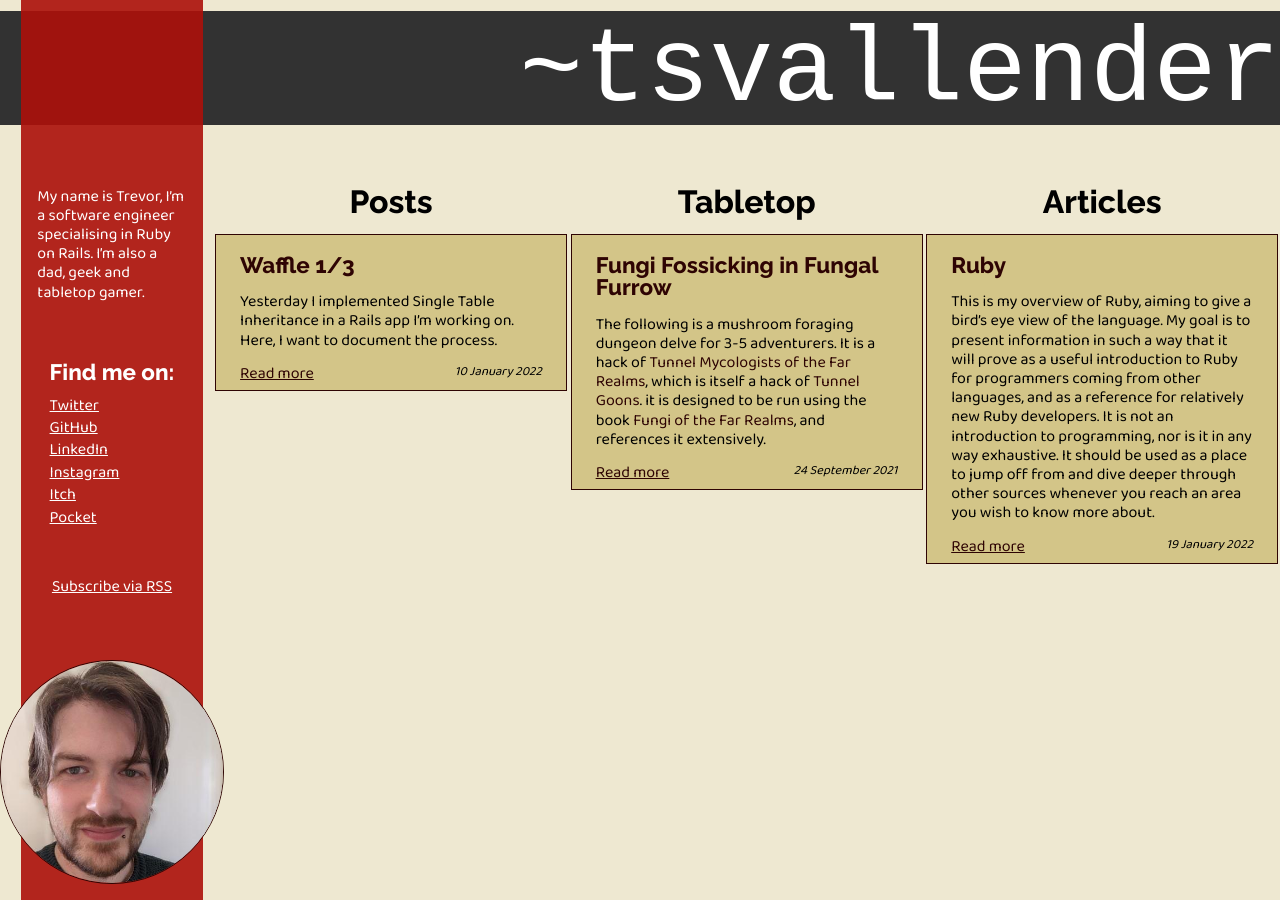
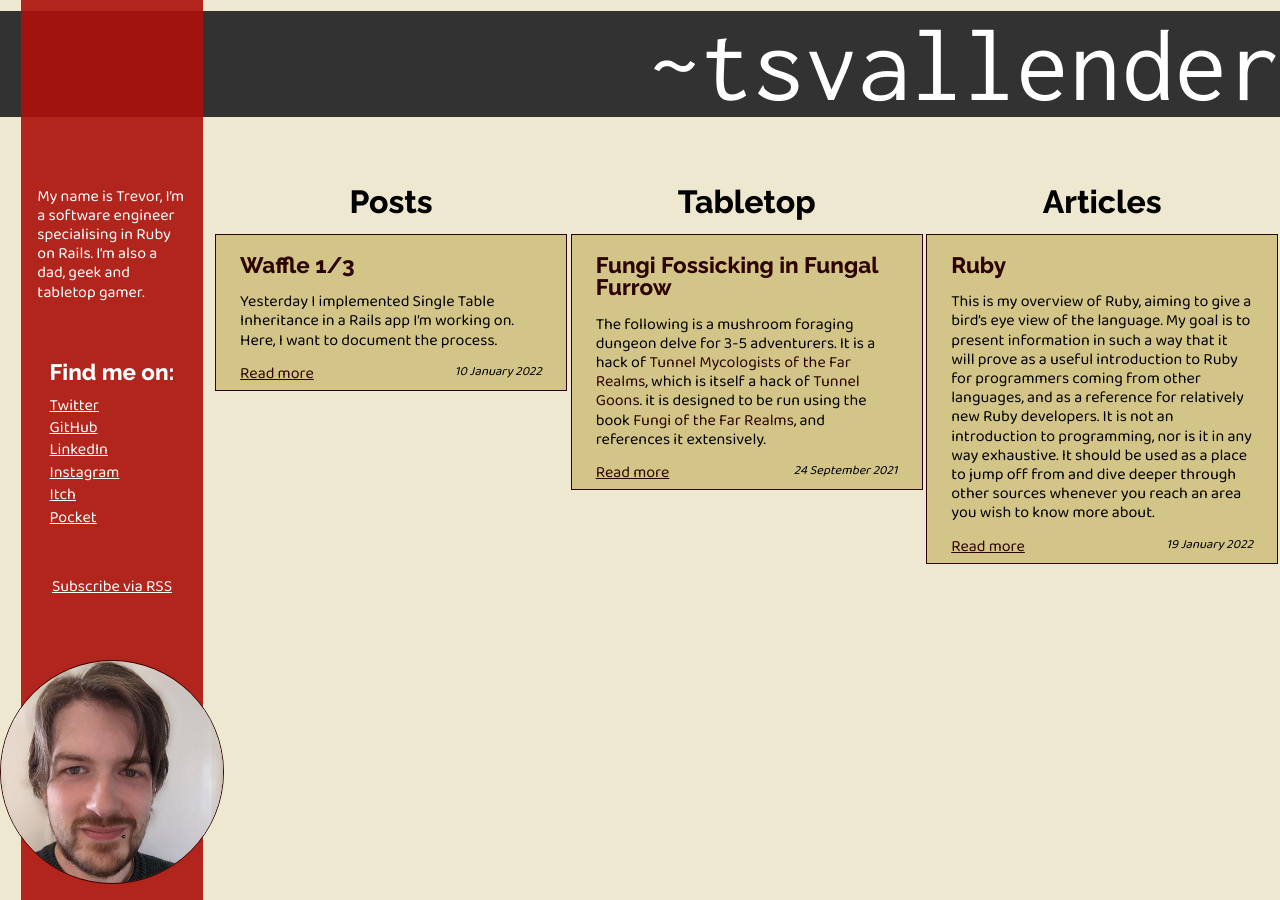
Before and after one commit to tsvallender-zz/tsvallender.github.io, a Jekyll site: the page built from index.md, in a window 1280 px wide. Built offline with Jekyll 4.4.1, drawn with Linux system fonts in a browser that asks for light colours; some web fonts are replaced; our own code applies the rules of GitHub Pages for plain Markdown files.

```diff
--- a/assets/css/styles.css
+++ b/assets/css/styles.css
@@ -8,7 +8,7 @@
 
 @font-face {
   font-family: 'Inconsolata';
-  src: url("assets/fonts/Inconsolata-VF.ttf");
+  src: url("/assets/fonts/Inconsolata-VF.ttf");
   font-weight: 50 950;
   font-stretch: 75% 125%;
   font-style: normal;
```
